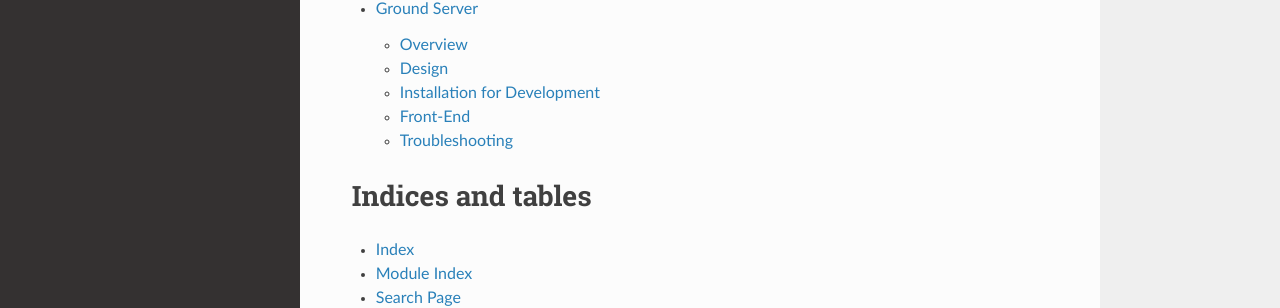
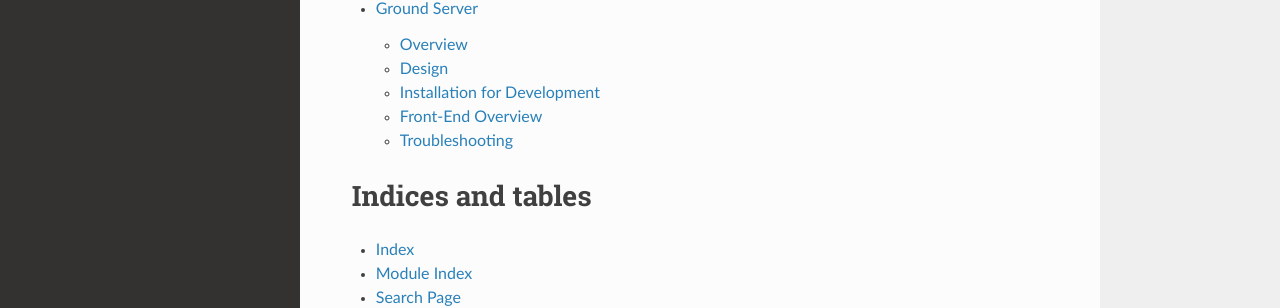
Before and after one commit to CUAir/DistributedSystemsDocs, a Sphinx documentation site: the page built from docs/index.rst, in a window 1280 px wide and 900 px high, scrolled down 1077 px. Shown: the part 401-709 px from the top of the window. Built offline with Sphinx 7.4.7 and the Read the Docs theme 2.0.0, drawn with Linux system fonts in a browser that asks for light colours; pages that are not in the unit, such as notebooks, are missing from menus.

Commit message:
fixing minor bugs

```diff
--- a/docs/groundserver.rst
+++ b/docs/groundserver.rst
@@ -16,7 +16,7 @@
 
 The CUAir ground server is built using the Play web framework in Java. It’s an MVC framework that separates the logic for the view (our frontend), controller (API endpoints that allow clients/servers to communicate with us), and model (interfacing with the database layer, running any algorithms or business logic).
 
-The ground server is designed to fulfill two tasks: target detection/localization and delivering a care package (airdrop). In order to fulfill these tasks, the ground server must keep track of and store various settings and states. More importantly, it should be able to handle client requests reliably. Full documentation of the 2016-2017 Ground Server API can be found `here<http://docs.cuair20162017groundserverapi.apiary.io/>`_.
+The ground server is designed to fulfill two tasks: target detection/localization and delivering a care package (airdrop). In order to fulfill these tasks, the ground server must keep track of and store various settings and states. More importantly, it should be able to handle client requests reliably. Full documentation of the 2016-2017 Ground Server API can be found `here <http://docs.cuair20162017groundserverapi.apiary.io/>`_.
 
 Design
 -------
@@ -102,7 +102,7 @@
 
 * Camera Server
   * State: None (Ground server can directly change all values pertaining to the camera, therefore they are all settings)
-  * Settings: Everything else (`see the Camera Server section to learn more<http://distributed-systems.readthedocs.io/en/latest/cameraserver.html/>`_)
+  * Settings: Everything else (`see the Camera Server section to learn more <http://distributed-systems.readthedocs.io/en/latest/cameraserver.html/>`_)
 
 
 Controllers
@@ -143,10 +143,10 @@
    exit
 
 
-Front-End
+Front-End Overview
 -------
 
-The ground server front-end is built primarily in `React<https://facebook.github.io/react/docs/getting-started.html>`_ and it’s in ``ground-server/app/assets/javascripts``. However, some parts, specifically those that interact with the backend use `Nuclear<https://optimizely.github.io/nuclear-js/>`_ and most of the stylesheets are written in `LESS<http://lesscss.org/>`_.
+The ground server front-end is built primarily in `React <https://facebook.github.io/react/docs/getting-started.html>`_ and it’s in ``ground-server/app/assets/javascripts``. However, some parts, specifically those that interact with the backend use `Nuclear <https://optimizely.github.io/nuclear-js/>`_ and most of the stylesheets are written in `LESS <http://lesscss.org/>`_.
 
 Pages
 ^^^^^
@@ -155,19 +155,24 @@
 
 These are the individual pages of the frontend that you will see and access. They’re made of the components described in the following section.
 
-* *App*: the default page and is located in ``/javascripts`` rather than in ``/javascripts/pages``. If you want to add any components that are applied to all pages, put it there.
+* **App**: the default page and is located in ``/javascripts`` rather than in ``/javascripts/pages``. If you want to add any components that are applied to all pages, put it there.
+
   * Components: Drawer, Header
 
-* *Tag*: the first page that you will encounter when starting the server. Meant primarily for tagging targets from images that are fed from the plane. As of now, it also includes starting and stopping the plane’s mission status.
+* **Tag**: the first page that you will encounter when starting the server. Meant primarily for tagging targets from images that are fed from the plane. As of now, it also includes starting and stopping the plane’s mission status.
+
   * Components: MissionControl, ImageViewer, ColorSelect, ShapeSelect, TypeSelect
 
-* *Merging*: for merging target sightings with targets and creating new targets. All targets are shown and can be deleted.
+* **Merging**: for merging target sightings with targets and creating new targets. All targets are shown and can be deleted.
+
   * Components: ColorSelect, ShapeSelect, TypeSelect
 
-* *CameraSettings*: controls the camera’s settings and shows what the resulting images look like.
+* **CameraSettings**: controls the camera’s settings and shows what the resulting images look like.
+
   * Components: ImageViewer
 
-* *GimbalAirdrop*: controls the gimbal and airdrop functions.
+* **GimbalAirdrop**: controls the gimbal and airdrop functions.
+
   * Components: Airdrop, Gimbal
 
 
@@ -177,36 +182,46 @@
 
 The individual UI elements of the system that are built as React classes.
 
-* *ColorSelect*: drop down menu to select the color of the target and also assigns a unique id for the selected color in the following format: ``color_select_<integer between 0 and 100,000>_<integer between 0 and 100,000>``
+* **ColorSelect**: drop down menu to select the color of the target and also assigns a unique id for the selected color in the following format: ``color_select_<integer between 0 and 100,000>_<integer between 0 and 100,000>``
+
   * Used in: Merge, Tag
 
-* *Drawer*: manages everything in the page below the header. Everything that renders on the page besides the header is wrapped inside of the class “main” which is part of the component. Also sets the sidebar on or off.
+* **Drawer**: manages everything in the page below the header. Everything that renders on the page besides the header is wrapped inside of the class “main” which is part of the component. Also sets the sidebar on or off.
+
   * Used in: all pages (it’s in App)
 
-* *Header*: the top bar of the page and includes a button to give access the sidebar.
+* **Header**: the top bar of the page and includes a button to give access the sidebar.
+
   * Used in: all pages (it’s in App)
 
-* *ImageViewer*: the primary way images from the plane are viewed. Also includes the target selector tool (the big circle that is drawn around a target) for manual detection classification and localization (only active in Tag).
+* **ImageViewer**: the primary way images from the plane are viewed. Also includes the target selector tool (the big circle that is drawn around a target) for manual detection classification and localization (only active in Tag).
+
   * Used in: CameraSettings, Tag
 
-* *MissionControl*: displays and sets the plane’s mission status through AJAX calls with the API. Note: due to the way the API works, setting the mission status to COMPLETED will prevent any further changes to the mission status. Also, whoever works on this next should use Nuclear instead of AJAX if they can figure out Nuclear.
+* **MissionControl**: displays and sets the plane’s mission status through AJAX calls with the API. Note: due to the way the API works, setting the mission status to COMPLETED will prevent any further changes to the mission status. Also, whoever works on this next should use Nuclear instead of AJAX if they can figure out Nuclear.
+
   * Used in: Tag
 
-* *ShapeSelect*: drop down menu to select the shape of the target and also assigns a unique id for the selected shape in the following format: ``shape_select_<integer between 0 and 100,000>_<integer between 0 and 100,000>``
+* **ShapeSelect**: drop down menu to select the shape of the target and also assigns a unique id for the selected shape in the following format: ``shape_select_<integer between 0 and 100,000>_<integer between 0 and 100,000>``
+
   * Used in: Merge, Tag
 
-* *Sidebar*: main navigation tool within ground server. Opening and closing is controlled by Drawer.
+* **Sidebar**: main navigation tool within ground server. Opening and closing is controlled by Drawer.
+
   * Used in: all pages (it’s in App)
 
-* *TypeSelect*: drop down menu to select the type (alphanum or emergent) of the target and also assigns a unique id for the selected type in the following format: ``type_select_< integer between 0 and 100,000>_<some between 0 and 100,000>``
+* **TypeSelect**: drop down menu to select the type (alphanum or emergent) of the target and also assigns a unique id for the selected type in the following format: ``type_select_< integer between 0 and 100,000>_<some between 0 and 100,000>``
+
   * Used in: Merge, Tag
 
-The following two components are in ``ground-server/app/assets/javascripts/pages/gimbalAirdrop``
+The following two components are in ``ground-server/app/assets/javascripts/pages/gimbalAirdrop``:
 
-* *Airdrop*: controls the airdrop’s settings and allows you to arm and set the airdrop
+* **Airdrop**: controls the airdrop’s settings and allows you to arm and set the airdrop
+
   * Used in: GimbalAirdrop
 
-* *Gimbal*: controls the gimbal’s settings
+* **Gimbal**: controls the gimbal’s settings
+
   * Used in: GimbalAirdrop
 
 Adding a Component
@@ -239,7 +254,7 @@
 * Make sure plane servers are running
 * Make sure plane you’ve updated the /ground-server/conf/application.conf file with NUC IP address and plane server port number
 * Make sure you’ve correctly identified plane server port number
-* ``fping -ag 10.148.0.0/24``(List all IP on the local network)
+* ``fping -ag 10.148.0.0/24`` (List all IP on the local network)
 
 Ground Server Laptop Cannot Ping NUC
 ^^^^^^^^^^^^^^^^^^^^^^^^^^^^^^^^^^^^
```
Also changed, not shown: other parts of docs/groundserver.rst (+7 -7 lines), docs/images/many-to-one-diagram.png.
